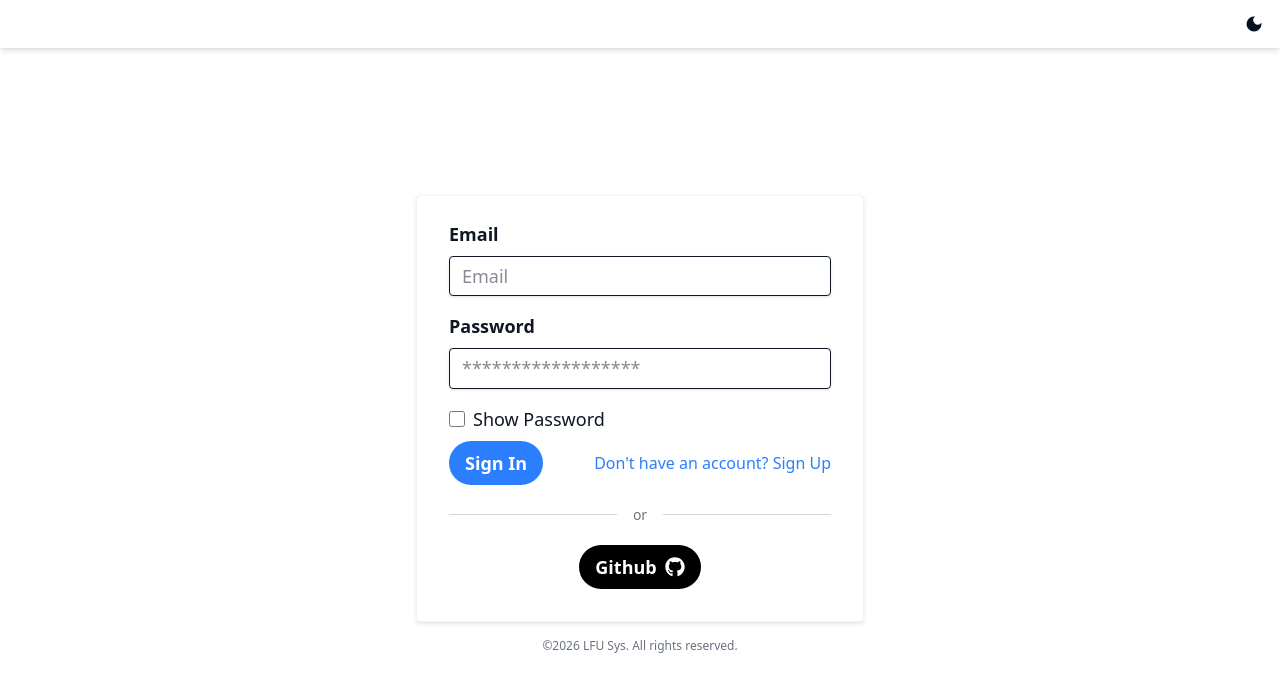
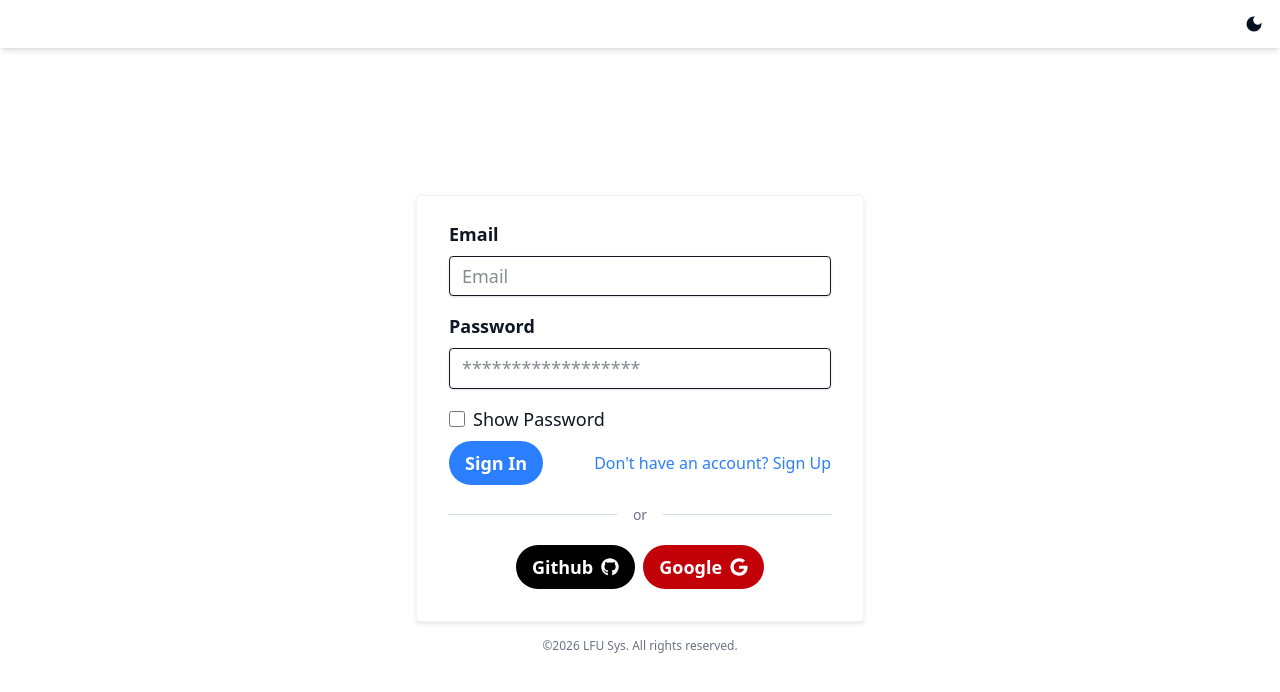
Before and after one commit to Yulian302/frontend-lfusys-app, a React (Vite) app: page /login in a window 1280 px wide. Shown: the top 692 px of the page. Built offline with nearby package versions, Linux system fonts and the light colour scheme; no server answers.

Commit message:
feat: add google oauth2 mechanism

```diff
--- a/src/components/forms/Login.tsx
+++ b/src/components/forms/Login.tsx
@@ -5,13 +5,13 @@ import { useAuth } from "../../contexts/AuthContext"
 
 import { handleError } from "../../api/errors"
 import FormTemplate from "./FormTemplate"
+import OAuth from "./OAuth"
 import {
   CheckBoxField,
   ErrorField,
   InputField,
   type LoginFormIF,
 } from "./Shared"
-import GithubLogin from "../github/Login"
 
 const LoginForm = () => {
   const navigate = useNavigate()
@@ -110,9 +110,7 @@ const LoginForm = () => {
         <span className="mx-4 text-gray-500 text-sm">or</span>
         <div className="grow border-t border-gray-300"></div>
       </div>
-      <div className="flex justify-center">
-        <GithubLogin />
-      </div>
+      <OAuth />
     </FormTemplate>
   )
 }
--- /dev/null
+++ b/src/components/forms/OAuth.tsx
@@ -0,0 +1,54 @@
+import { FaGithub, FaGoogle } from "react-icons/fa"
+import LoginButton from "../oauth/LoginButton"
+import { gateApi } from "../../api/client"
+
+const OAuth = () => {
+  const handleGithubClick = async () => {
+    const clientId = import.meta.env.VITE_GITHUB_CLIENT_ID
+    const redirectUri = import.meta.env.VITE_GITHUB_REDIRECT_URI
+    const scope = "user:email"
+    const response = await gateApi.post("/auth/state")
+    const state = response.data.state
+
+    const authorizeUrl = `https://github.com/login/oauth/authorize?client_id=${clientId}&redirect_uri=${redirectUri}&scope=${scope}&state=${state}&response_type=code`
+
+    window.location.href = authorizeUrl
+  }
+
+  const handleGoogleClick = async () => {
+    const clientId = import.meta.env.VITE_GOOGLE_CLIENT_ID
+    const redirectUri = import.meta.env.VITE_GOOGLE_REDIRECT_URI
+    const googleScopes = [
+      "https://www.googleapis.com/auth/userinfo.email",
+      "https://www.googleapis.com/auth/userinfo.profile",
+      "openid",
+    ]
+    const scope = encodeURIComponent(googleScopes.join(" "))
+
+    const response = await gateApi.post("/auth/state")
+    const state = response.data.state
+
+    const authorizeUrl = `https://accounts.google.com/o/oauth2/v2/auth?client_id=${clientId}&redirect_uri=${redirectUri}&scope=${scope}&state=${state}&response_type=code`
+
+    window.location.href = authorizeUrl
+  }
+
+  return (
+    <div className="flex justify-center gap-2">
+      <LoginButton
+        title="Github"
+        Icon={<FaGithub color="white" />}
+        handleClick={handleGithubClick}
+        styles="bg-black"
+      />
+      <LoginButton
+        title="Google"
+        Icon={<FaGoogle color="white" />}
+        handleClick={handleGoogleClick}
+        styles="bg-red-700"
+      />
+    </div>
+  )
+}
+
+export default OAuth
--- /dev/null
+++ b/src/components/oauth/LoginButton.tsx
@@ -0,0 +1,28 @@
+import type React from "react"
+
+type LoginButtonProps = {
+  title: string
+  Icon: React.ReactNode
+  handleClick: (e: React.MouseEvent<HTMLButtonElement, MouseEvent>) => void
+  styles: string
+}
+
+const LoginButton = ({
+  title,
+  Icon,
+  handleClick,
+  styles,
+}: LoginButtonProps) => {
+  return (
+    <button
+      className={`text-white flex items-center gap-2 ${styles} rounded-full px-4 py-2 hover:brightness-70 hover:scale-105 ease-in-out cursor-pointer`}
+      type="button"
+      onClick={handleClick}
+    >
+      <span className="font-semibold">{title}</span>
+      {Icon}
+    </button>
+  )
+}
+
+export default LoginButton
```
Also changed, not shown: 2 other files (tests, documents, lock files or other folders).
